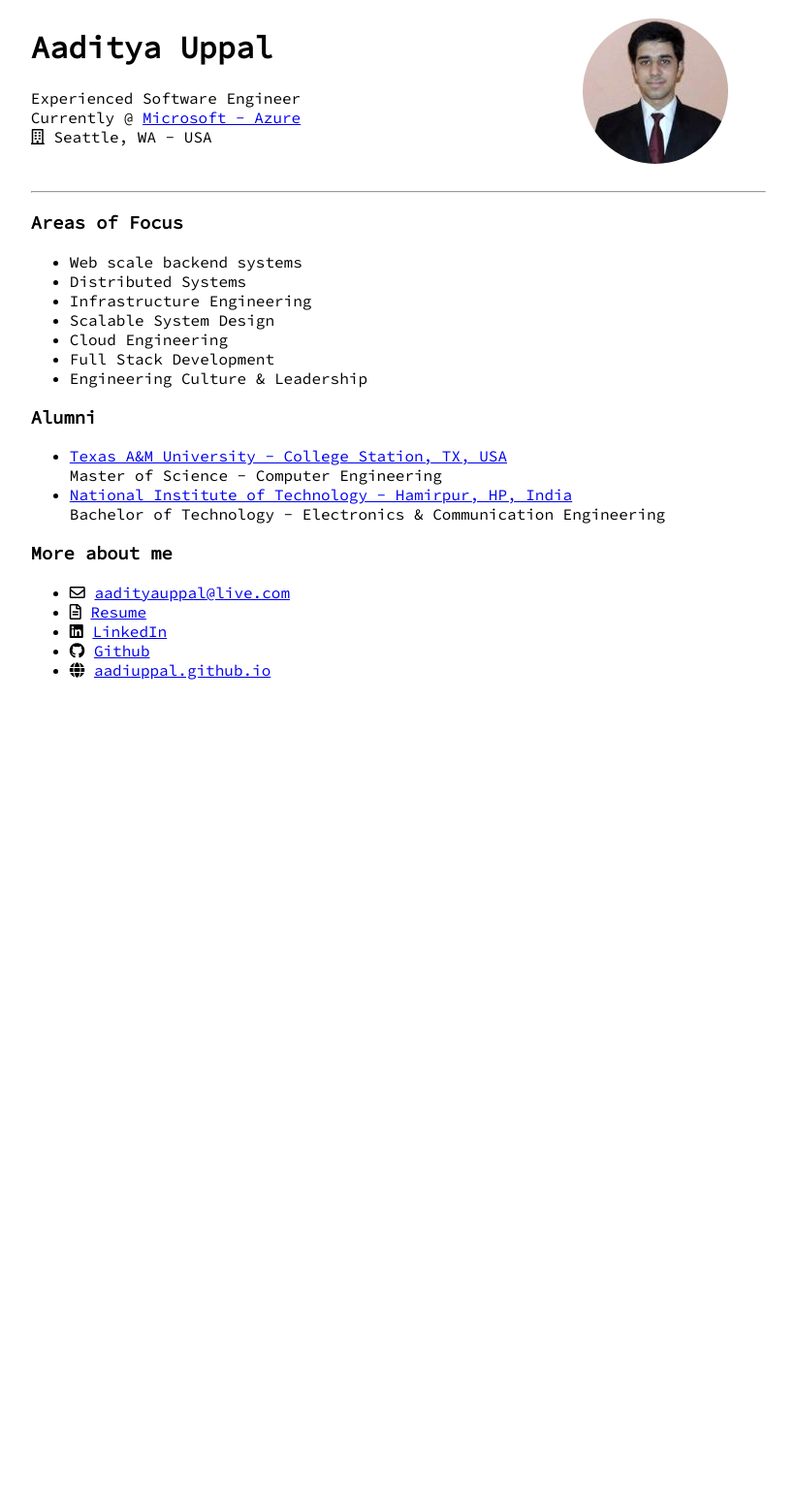
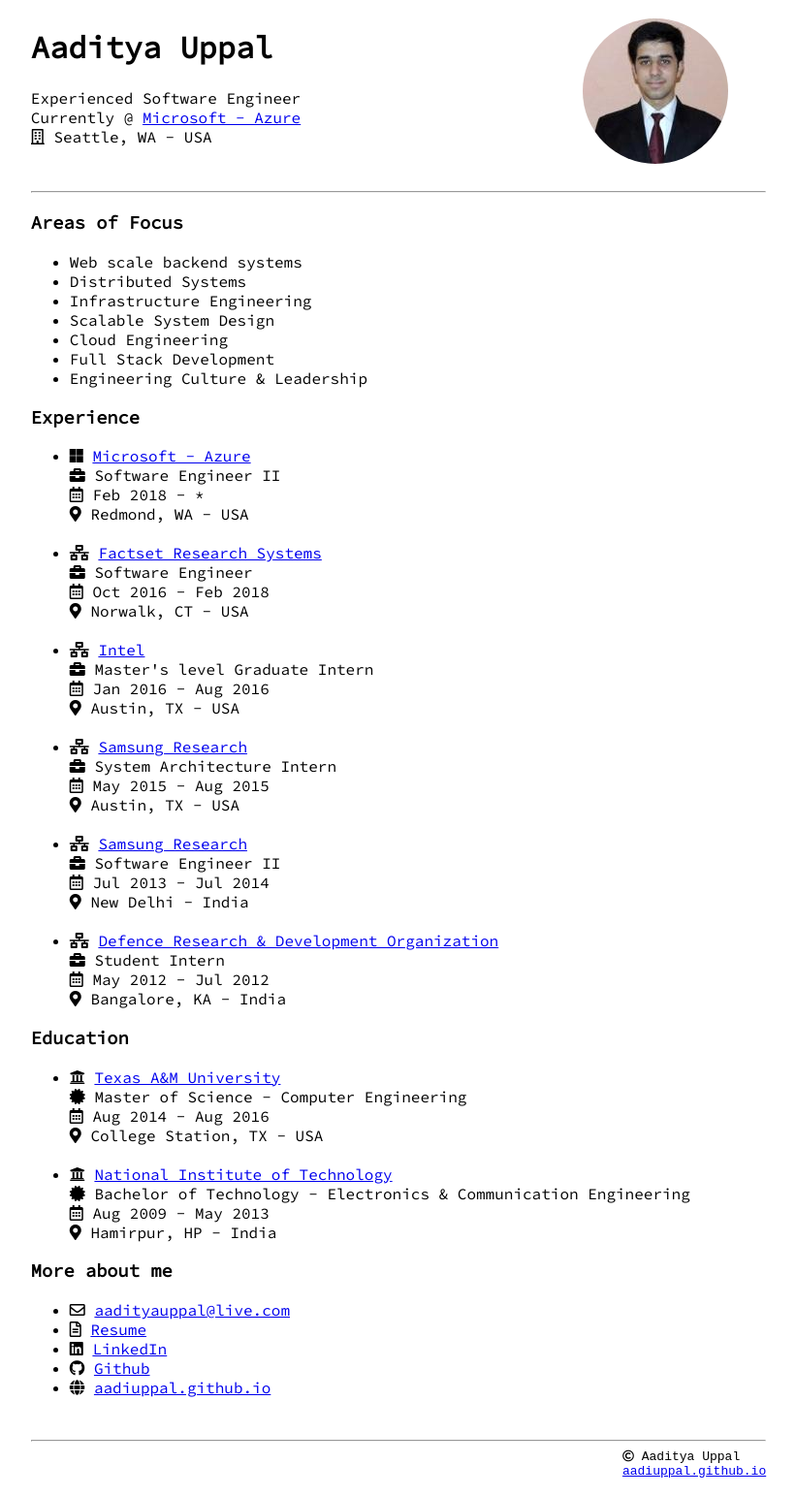
Before and after one commit to aadiuppal/aadiuppal.github.io, a Jekyll site: the page index.html, which Jekyll copies as it is, in a window 1280 px wide. Shown: the whole page at 97% size, without its empty margins (229-1050 px from the left). Built offline with Jekyll 4.4.1, drawn with Linux system fonts in a browser that asks for light colours; before the commit the page ends 900 px from its top, so only the background shows below that.

Commit message:
Update index.html

```diff
--- a/index.html
+++ b/index.html
@@ -70,7 +70,7 @@
       </div>
       <div class="right-top-div">
         <img
-          src="/files/1516834792381.jpeg"
+          src="https://aadiuppal.github.io/files/1516834792381.jpeg"
           class="prof-img"
         />
       </div>
@@ -90,21 +90,135 @@
       <li>Engineering Culture & Leadership</li>
     </ul>
 
-    <h3>Alumni</h3>
+    <h3>Experience</h3>
     <ul>
       <li>
+        <i class="fab fa-microsoft"></i>
+        <a href="https://azure.microsoft.com" target="_blank">
+          Microsoft - Azure</a
+        >
+        <br />
+        <i class="fas fa-briefcase"></i>
+        Software Engineer II
+        <br />
+        <i class="far fa-calendar-alt"></i>
+        Feb 2018 - *
+        <br />
+        <i class="fas fa-map-marker-alt"></i>
+        Redmond, WA - USA
+      </li>
+      <br />
+      <li>
+        <i class="fas fa-network-wired"></i>
+        <a href="https://www.factset.com" target="_blank">
+          Factset Research Systems</a
+        >
+        <br />
+        <i class="fas fa-briefcase"></i>
+        Software Engineer
+        <br />
+        <i class="far fa-calendar-alt"></i>
+        Oct 2016 - Feb 2018
+        <br />
+        <i class="fas fa-map-marker-alt"></i>
+        Norwalk, CT - USA
+      </li>
+      <br />
+      <li>
+        <i class="fas fa-network-wired"></i>
+        <a href="https://www.intel.com" target="_blank"> Intel</a>
+        <br />
+        <i class="fas fa-briefcase"></i>
+        Master's level Graduate Intern
+        <br />
+        <i class="far fa-calendar-alt"></i>
+        Jan 2016 - Aug 2016
+        <br />
+        <i class="fas fa-map-marker-alt"></i>
+        Austin, TX - USA
+      </li>
+      <br />
+      <li>
+        <i class="fas fa-network-wired"></i>
+        <a href="https://research.samsung.com" target="_blank">
+          Samsung Research</a
+        >
+        <br />
+        <i class="fas fa-briefcase"></i>
+        System Architecture Intern
+        <br />
+        <i class="far fa-calendar-alt"></i>
+        May 2015 - Aug 2015
+        <br />
+        <i class="fas fa-map-marker-alt"></i>
+        Austin, TX - USA
+      </li>
+      <br />
+      <li>
+        <i class="fas fa-network-wired"></i>
+        <a href="https://research.samsung.com" target="_blank">
+          Samsung Research</a
+        >
+        <br />
+        <i class="fas fa-briefcase"></i>
+        Software Engineer II
+        <br />
+        <i class="far fa-calendar-alt"></i>
+        Jul 2013 - Jul 2014
+        <br />
+        <i class="fas fa-map-marker-alt"></i>
+        New Delhi - India
+      </li>
+      <br />
+      <li>
+        <i class="fas fa-network-wired"></i>
+        <a href="https://www.drdo.gov.in" target="_blank">
+          Defence Research & Development Organization</a
+        >
+        <br />
+        <i class="fas fa-briefcase"></i>
+        Student Intern
+        <br />
+        <i class="far fa-calendar-alt"></i>
+        May 2012 - Jul 2012
+        <br />
+        <i class="fas fa-map-marker-alt"></i>
+        Bangalore, KA - India
+      </li>
+    </ul>
+
+    <h3>Education</h3>
+    <ul>
+      <li>
+        <i class="fas fa-university"></i>
         <a href="https://engineering.tamu.edu" target="_blank">
-          Texas A&M University - College Station, TX, USA
+          Texas A&M University
         </a>
         <br />
+        <i class="fas fa-certificate"></i>
         Master of Science - Computer Engineering
+        <br />
+        <i class="far fa-calendar-alt"></i>
+        Aug 2014 - Aug 2016
+        <br />
+        <i class="fas fa-map-marker-alt"></i>
+        College Station, TX - USA
       </li>
+      <br />
       <li>
+        <i class="fas fa-university"></i>
         <a href="https://nith.ac.in" target="_blank">
-          National Institute of Technology - Hamirpur, HP, India
+          National Institute of Technology
         </a>
         <br />
+        <i class="fas fa-certificate"></i>
         Bachelor of Technology - Electronics & Communication Engineering
+        <br />
+        <i class="far fa-calendar-alt"></i>
+        Aug 2009 - May 2013
+        <br />
+        <i class="fas fa-map-marker-alt"></i>
+        Hamirpur, HP - India
       </li>
     </ul>
 
@@ -132,9 +246,19 @@
       </li>
       <li>
         <i class="fas fa-globe"></i>
-        <a href="/">aadiuppal.github.io</a>
+        <a href="https://aadiuppal.github.io">aadiuppal.github.io</a>
       </li>
     </ul>
     <br />
+    <hr />
+    <div style="float: right">
+      <code>
+        <i class="far fa-copyright fa-xs"></i> Aaditya Uppal
+        <br />
+        <a href="https://aadiuppal.github.io">aadiuppal.github.io</a>
+      </code>
+    </div>
+    <br />
+    <br />
   </div>
 </html>
```
